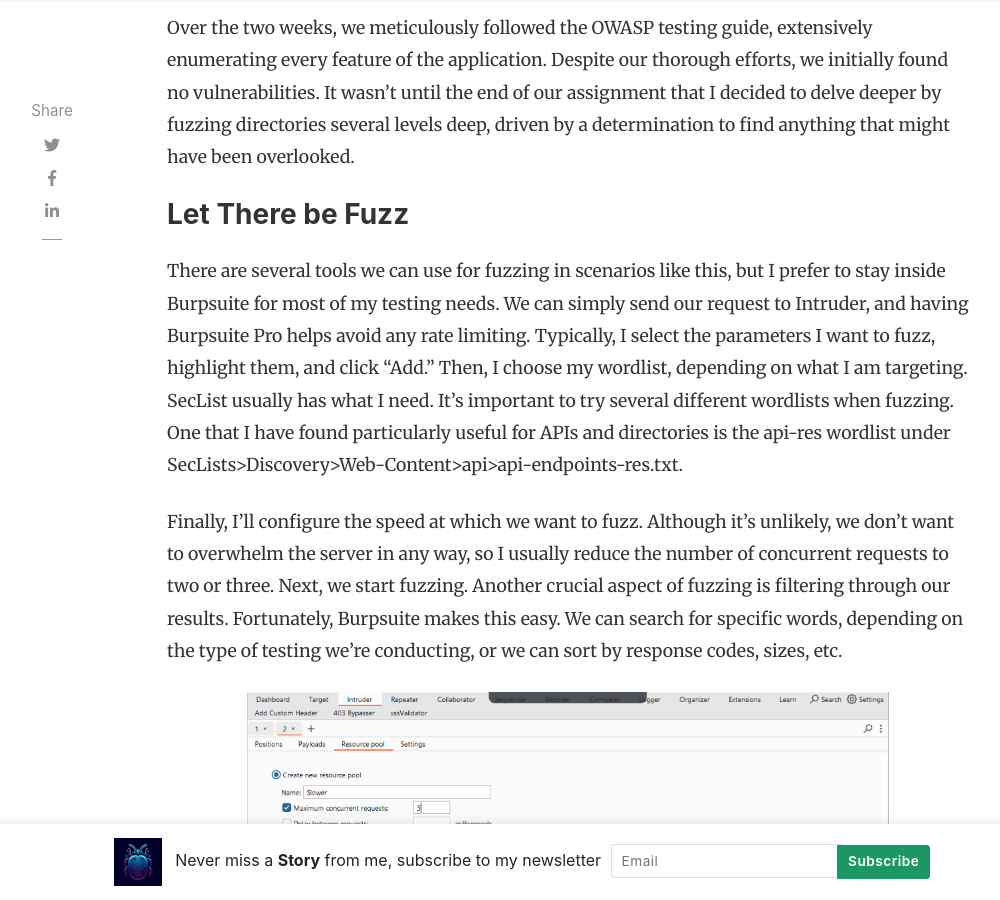
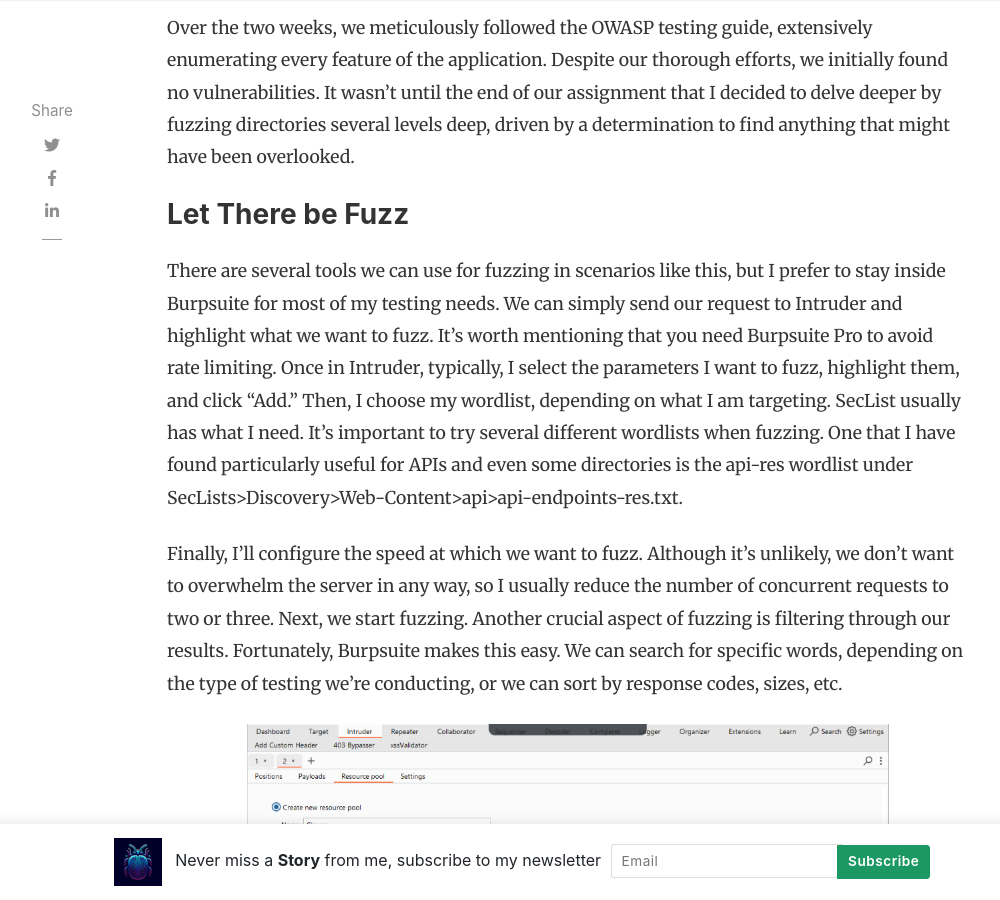
Before and after one commit to Turbul3nce/Turbul3nce.github.io, a Jekyll site: the page built from _posts/2024-08-23-fuzz-or-miss.md, in a window 1280 px wide and 900 px high, scrolled down 1376 px. Shown: the whole window, without its empty margins (118-1118 px from the left). Built offline with Jekyll 4.4.1, drawn with Linux system fonts in a browser that asks for light colours; nearby versions of some CDN libraries; comment, search, counter and statistics services are not loaded.

Commit message:
Update 2024-08-23-fuzz-or-miss.md

```diff
--- a/_posts/2024-08-23-fuzz-or-miss.md
+++ b/_posts/2024-08-23-fuzz-or-miss.md
@@ -13,7 +13,7 @@ Earlier this year, my team and I were testing a publicly accessible web applicat
 Over the two weeks, we meticulously followed the OWASP testing guide, extensively enumerating every feature of the application. Despite our thorough efforts, we initially found no vulnerabilities. It wasn't until the end of our assignment that I decided to delve deeper by fuzzing directories several levels deep, driven by a determination to find anything that might have been overlooked.
 
 ### Let There be Fuzz
-There are several tools we can use for fuzzing in scenarios like this, but I prefer to stay inside Burpsuite for most of my testing needs. We can simply send our request to Intruder, and having Burpsuite Pro helps avoid any rate limiting. Typically, I select the parameters I want to fuzz, highlight them, and click "Add." Then, I choose my wordlist, depending on what I am targeting. SecList usually has what I need. It's important to try several different wordlists when fuzzing. One that I have found particularly useful for APIs and directories is the api-res wordlist under SecLists>Discovery>Web-Content>api>api-endpoints-res.txt.
+There are several tools we can use for fuzzing in scenarios like this, but I prefer to stay inside Burpsuite for most of my testing needs. We can simply send our request to Intruder and highlight what we want to fuzz. It's worth mentioning that you need Burpsuite Pro to avoid rate limiting. Once in Intruder, typically, I select the parameters I want to fuzz, highlight them, and click "Add." Then, I choose my wordlist, depending on what I am targeting. SecList usually has what I need. It's important to try several different wordlists when fuzzing. One that I have found particularly useful for APIs and even some directories is the api-res wordlist under SecLists>Discovery>Web-Content>api>api-endpoints-res.txt.
 
 Finally, I'll configure the speed at which we want to fuzz. Although it's unlikely, we don't want to overwhelm the server in any way, so I usually reduce the number of concurrent requests to two or three. Next, we start fuzzing. Another crucial aspect of fuzzing is filtering through our results. Fortunately, Burpsuite makes this easy. We can search for specific words, depending on the type of testing we're conducting, or we can sort by response codes, sizes, etc.
 <p align="center">
```
